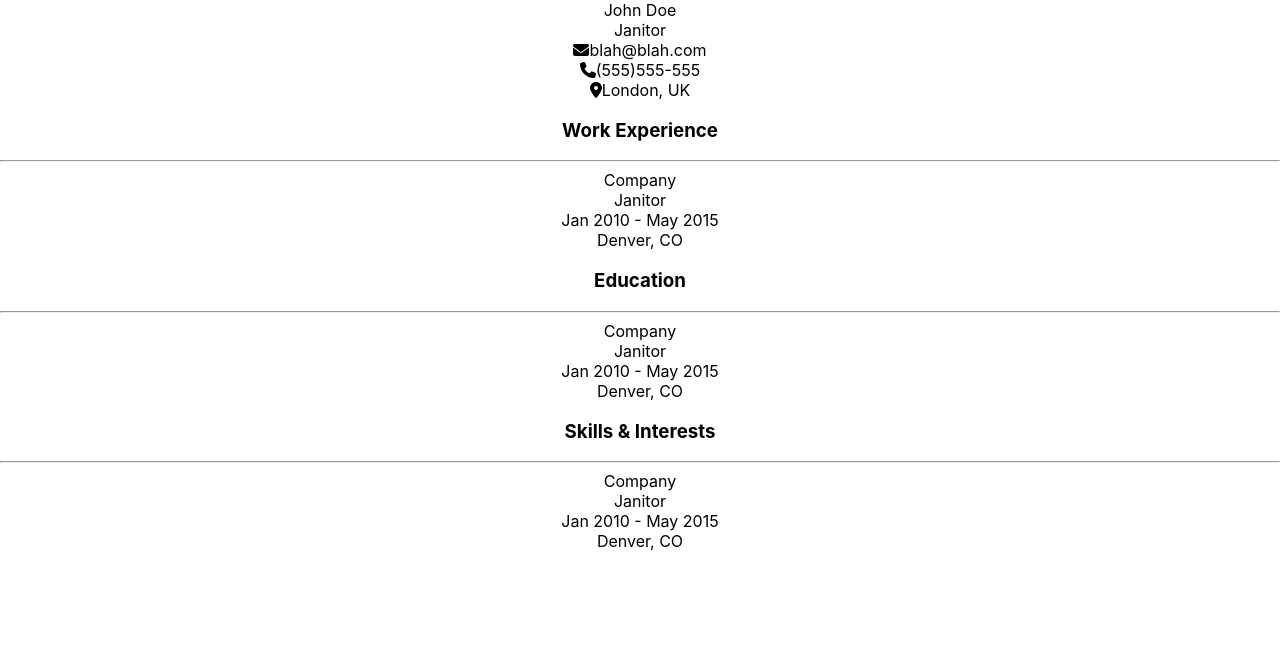
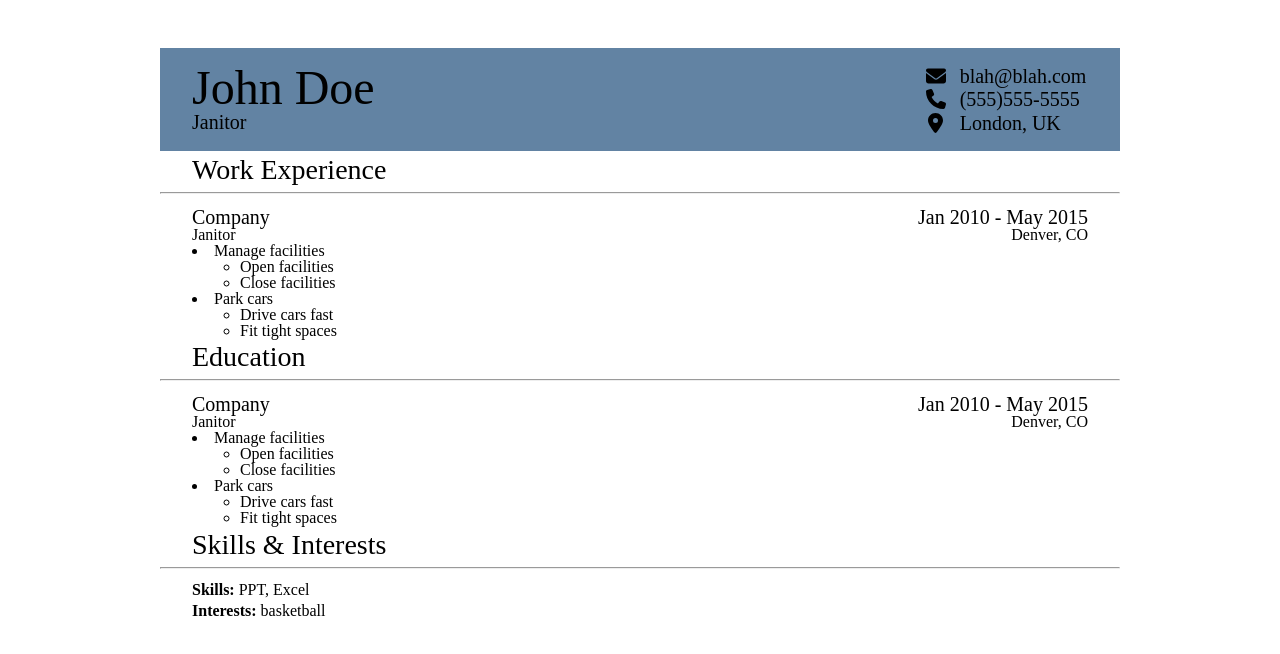
Before and after one commit to bchung54/cv-project, a React (Create React App) app: page / in a window 1280 px wide. Shown: the top 654 px of the page. Built offline with nearby package versions, Linux system fonts and the light colour scheme.

Commit message:
Complete static page

```diff
--- a/src/App.css
+++ b/src/App.css
@@ -1,38 +1,62 @@
 .App {
+  margin: 3rem 10rem;
+}
+
+header {
+  display: flex;
+  justify-content: space-between;
+  padding: 1rem 2rem;
+  background-color: rgb(98, 131, 163);
+}
+
+/* Name and Current Job Title */
+
+.header-name {
+  font-size: 3rem;
+}
+
+/* Contact Info */
+.header-side {
+  text-align: left;
+}
+
+.contact-item {
+  display: grid;
+  grid-template-columns: 3rem auto;
+  padding: 0.1rem;
+}
+
+.contact-icon {
   text-align: center;
 }
 
-.App-logo {
-  height: 40vmin;
-  pointer-events: none;
+section > *:not(hr) {
+  padding: 0 2rem;
+  padding-top: 0.3rem;
 }
 
-@media (prefers-reduced-motion: no-preference) {
-  .App-logo {
-    animation: App-logo-spin infinite 20s linear;
-  }
+.heading {
+  display: flex;
+  justify-content: space-between;
 }
 
-.App-header {
-  background-color: #282c34;
-  min-height: 100vh;
-  display: flex;
-  flex-direction: column;
-  align-items: center;
-  justify-content: center;
-  font-size: calc(10px + 2vmin);
-  color: white;
+.heading-right {
+  text-align: right;
 }
 
-.App-link {
-  color: #61dafb;
+.sub-list {
+  list-style-type: circle;
+  margin-left: 48px;
 }
 
-@keyframes App-logo-spin {
-  from {
-    transform: rotate(0deg);
-  }
-  to {
-    transform: rotate(360deg);
-  }
+h2 {
+  font-size: 1.75rem;
 }
+
+h3 {
+  font-size: 1.25rem;
+}
+
+.personal {
+  font-weight: bold;
+}
--- a/src/App.js
+++ b/src/App.js
@@ -1,7 +1,7 @@
 import './App.css';
 import React, { Component } from 'react';
 import Header from './components/Header';
-import Section from './components/Section';
+import Section, { Personal } from './components/Section';
 
 class App extends Component {
 	render() {
@@ -11,12 +11,12 @@
 					name="John Doe"
 					currTitle="Janitor"
 					email="blah@blah.com"
-					phone="(555)555-555"
+					phone="(555)555-5555"
 					location="London, UK"
 				/>
 				<Section title="Work Experience" />
 				<Section title="Education" />
-				<Section title="Skills & Interests" />
+				<Personal title="Skills & Interests" />
 			</div>
 		);
 	}
--- a/src/components/ExperienceBlock.js
+++ b/src/components/ExperienceBlock.js
@@ -5,22 +5,21 @@
 class Heading extends Component {
 	render() {
 		const { placeName, subTitle, timePeriod, location } = this.props;
-
-		/* 		const { fromTime, toTime } = timePeriod;
-		const { fromMonth, fromYear } = fromTime;
-		const { toMonth, toYear } = toTime; */
-
 		const { city, state } = location;
 		return (
 			<div className="heading">
-				<div className="place-name">{placeName}</div>
-				<div className="sub-title">{subTitle}</div>
-				<div className="time-period">
-					{timePeriod.from.month} {timePeriod.from.year} - {timePeriod.to.month}{' '}
-					{timePeriod.to.year}
+				<div className="heading-left">
+					<h3 className="place-name">{placeName}</h3>
+					<div className="sub-title">{subTitle}</div>
 				</div>
-				<div className="location">
-					{city}, {state}
+				<div className="heading-right">
+					<h3 className="time-period">
+						{timePeriod.from.month} {timePeriod.from.year} - {timePeriod.to.month}{' '}
+						{timePeriod.to.year}
+					</h3>
+					<div className="location">
+						{city}, {state}
+					</div>
 				</div>
 			</div>
 		);
@@ -29,20 +28,20 @@
 
 class ExperienceBlock extends Component {
 	render() {
-		const { placeName, subTitle, timePeriod, location } = this.props;
+		const { placeName, subTitle, timePeriod, location, items } = this.props;
 		return (
-			<div className="experience" key={uniqid()}>
+			<div className="experience">
 				<Heading
 					placeName={placeName}
 					subTitle={subTitle}
 					timePeriod={timePeriod}
 					location={location}
 				/>
-				{/* <div>
+				<div>
 					{items.map((element) => (
-						<LineItem text={element.text} subItems={element.subItems} />
+						<LineItem text={element.text} subItems={element.subItems} key={uniqid()} />
 					))}
-				</div> */}
+				</div>
 			</div>
 		);
 	}
--- a/src/components/Header.js
+++ b/src/components/Header.js
@@ -19,10 +19,10 @@
 			default:
 		}
 		return (
-			<div className="contact-item">
-				{icon}
-				<span>{text}</span>
-			</div>
+			<h3 className="contact-item">
+				<span className="contact-icon">{icon}</span>
+				<span className="contact-text">{text}</span>
+			</h3>
 		);
 	}
 }
@@ -44,11 +44,11 @@
 
 		return (
 			<header>
-				<div>
-					<div className="header-name">{name}</div>
-					<div className="header-title">{currTitle}</div>
+				<div className="header-main">
+					<h1 className="header-name">{name}</h1>
+					<h3 className="header-title">{currTitle}</h3>
 				</div>
-				<div>
+				<div className="header-side">
 					<ContactInfo type="email" text={email} />
 					<ContactInfo type="phone" text={phone} />
 					<ContactInfo type="location" text={location} />
--- a/src/components/LineItem.js
+++ b/src/components/LineItem.js
@@ -1,25 +1,29 @@
 import React, { Component } from 'react';
+import uniqid from 'uniqid';
 
-/* class SubItem extends Component {
+class SubItemList extends Component {
 	render() {
-		const text = this.props.text;
-		return <li className="sub-item">{text}</li>;
+		const { subItems } = this.props;
+		return (
+			<ul className="sub-list">
+				{subItems.map((element) => (
+					<li className="sub-item" key={uniqid()}>
+						<span>{element}</span>
+					</li>
+				))}
+			</ul>
+		);
 	}
-} */
+}
 
 class LineItem extends Component {
 	render() {
-		const text = this.props.text;
-		const subItems = this.props.subItems;
+		const { text, subItems } = this.props;
 		if (subItems) {
 			return (
 				<li className="line-item">
-					<div className>{text}</div>
-					<ul className="sub-list">
-						{subItems.map((element) => (
-							<li className="sub-item">{element} </li>
-						))}
-					</ul>
+					<span className="line-text">{text}</span>
+					<SubItemList subItems={subItems} />
 				</li>
 			);
 		}
--- a/src/components/Section.js
+++ b/src/components/Section.js
@@ -1,9 +1,38 @@
 import React, { Component } from 'react';
 import ExperienceBlock from './ExperienceBlock';
 
+export class Personal extends Component {
+	constructor(props) {
+		super(props);
+
+		this.state = {
+			title: this.props.title,
+			skills: ['PPT', 'Excel'],
+			interests: ['basketball']
+		};
+	}
+	render() {
+		const { title, skills, interests } = this.state;
+		return (
+			<section>
+				<h2>{title}</h2>
+				<hr />
+				<div>
+					<span className="personal">Skills: </span>
+					<span>{skills ? skills.join(', ') : ''}</span>
+				</div>
+				<div>
+					<span className="personal">Interests: </span>
+					<span>{interests ? interests.join(', ') : ''}</span>
+				</div>
+			</section>
+		);
+	}
+}
+
 class Section extends Component {
-	constructor() {
-		super();
+	constructor(props) {
+		super(props);
 
 		this.state = {
 			experiences: [
@@ -28,6 +57,10 @@
 						{
 							text: 'Manage facilities',
 							subItems: ['Open facilities', 'Close facilities']
+						},
+						{
+							text: 'Park cars',
+							subItems: ['Drive cars fast', 'Fit tight spaces']
 						}
 					]
 				}
@@ -39,16 +72,20 @@
 		const { experiences } = this.state;
 		return (
 			<section>
-				<h3>{title}</h3>
+				<h2>{title}</h2>
 				<hr />
-				{experiences.map((element) => (
+				{experiences.map((element, id) => {
+					return (
 						<ExperienceBlock
 							placeName={element.placeName}
 							subTitle={element.subTitle}
 							timePeriod={element.timePeriod}
 							location={element.location}
+							items={element.items}
+							key={id}
 						/>
-				))}
+					);
+				})}
 			</section>
 		);
 	}
--- a/src/index.css
+++ b/src/index.css
@@ -1,13 +1,48 @@
+/* http://meyerweb.com/eric/tools/css/reset/
+   v2.0 | 20110126
+   License: none (public domain)
+*/
+
+html, body, div, span, applet, object, iframe,
+h1, h2, h3, h4, h5, h6, p, blockquote, pre,
+a, abbr, acronym, address, big, cite, code,
+del, dfn, em, img, ins, kbd, q, s, samp,
+small, strike, strong, sub, sup, tt, var,
+b, u, i, center,
+dl, dt, dd, ol, ul, li,
+fieldset, form, label, legend,
+table, caption, tbody, tfoot, thead, tr, th, td,
+article, aside, canvas, details, embed,
+figure, figcaption, footer, header, hgroup,
+menu, nav, output, ruby, section, summary,
+time, mark, audio, video {
+	margin: 0;
+	padding: 0;
+	border: 0;
+	font-size: 100%;
+	font: inherit;
+	vertical-align: baseline;
+}
+/* HTML5 display-role reset for older browsers */
+article, aside, details, figcaption, figure,
+footer, header, hgroup, menu, nav, section {
+	display: block;
+}
 body {
-  margin: 0;
-  font-family: -apple-system, BlinkMacSystemFont, 'Segoe UI', 'Roboto', 'Oxygen',
-    'Ubuntu', 'Cantarell', 'Fira Sans', 'Droid Sans', 'Helvetica Neue',
-    sans-serif;
-  -webkit-font-smoothing: antialiased;
-  -moz-osx-font-smoothing: grayscale;
+	line-height: 1;
 }
-
-code {
-  font-family: source-code-pro, Menlo, Monaco, Consolas, 'Courier New',
-    monospace;
+ol, ul {
+	list-style: none;
 }
+blockquote, q {
+	quotes: none;
+}
+blockquote:before, blockquote:after,
+q:before, q:after {
+	content: '';
+	content: none;
+}
+table {
+	border-collapse: collapse;
+	border-spacing: 0;
+}
```
Lines whose indentation alone changed are shown as unchanged.
